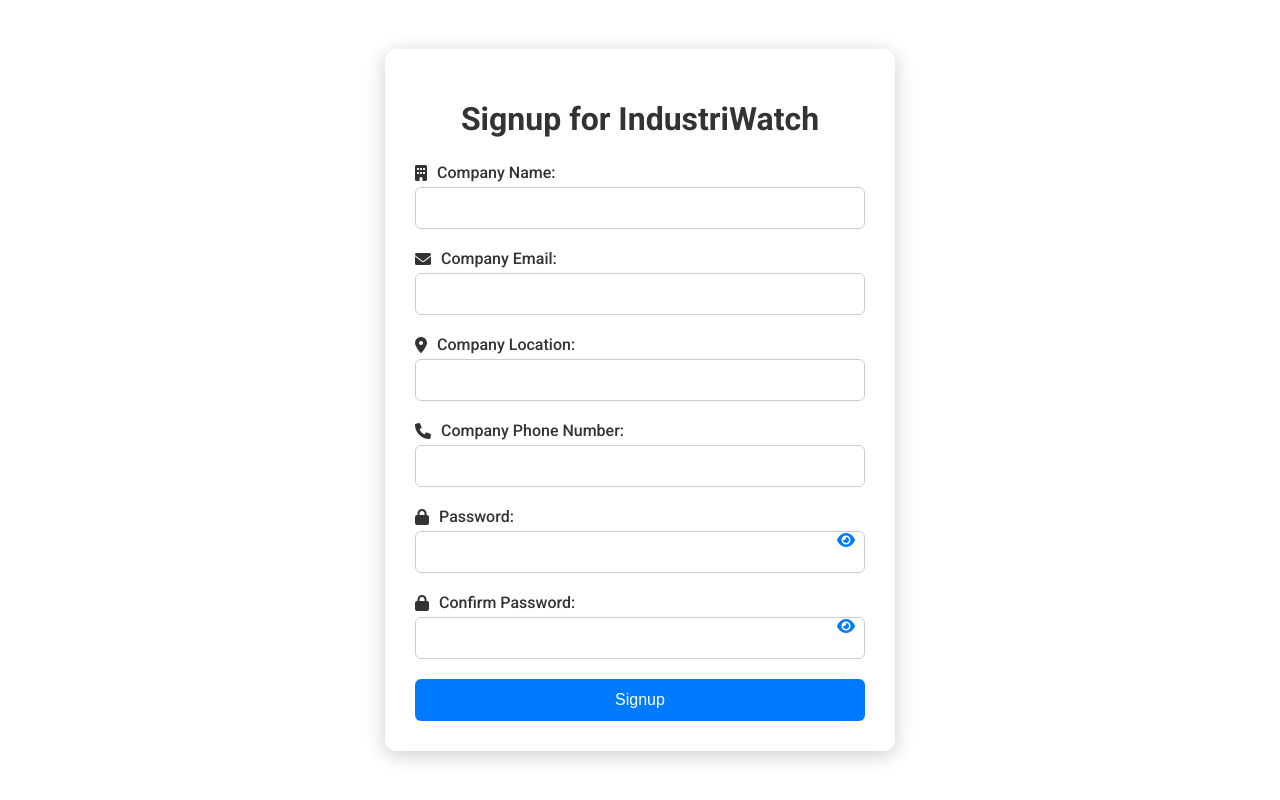
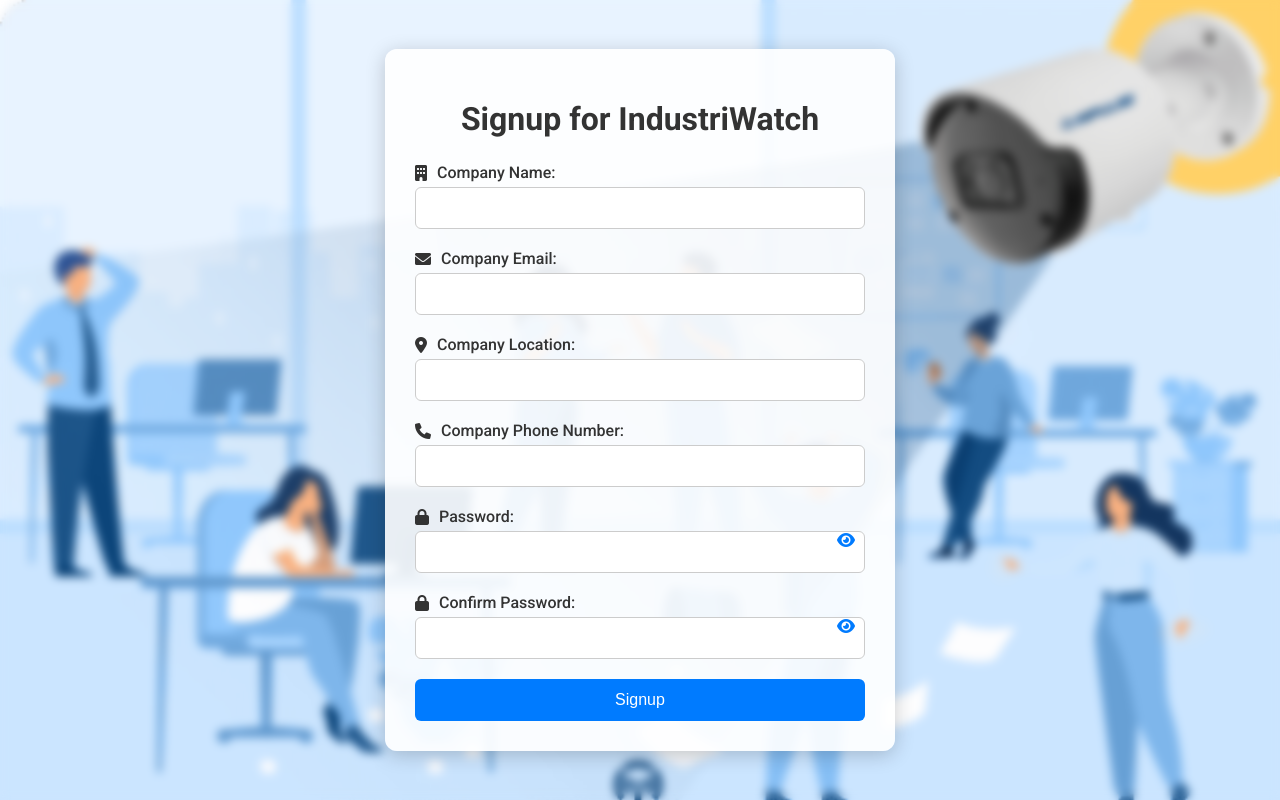
Before and after one commit to AtharshKrishnamoorthy/App-Dev, a plain HTML site: page Form Validation/index.html in a window 1280 px wide. Drawn offline with Linux system fonts and the light colour scheme.

Commit message:
Update styles.css

```diff
--- a/Form Validation/styles.css
+++ b/Form Validation/styles.css
@@ -1,6 +1,6 @@
 body {
     font-family: 'Roboto', sans-serif;
-    background: url('Form Validation/industriwatch_pic.jpg');
+    background: url('industriwatch_pic.jpg');
     background-size: cover;
     backdrop-filter: blur(5px);
     margin: 0;
```
